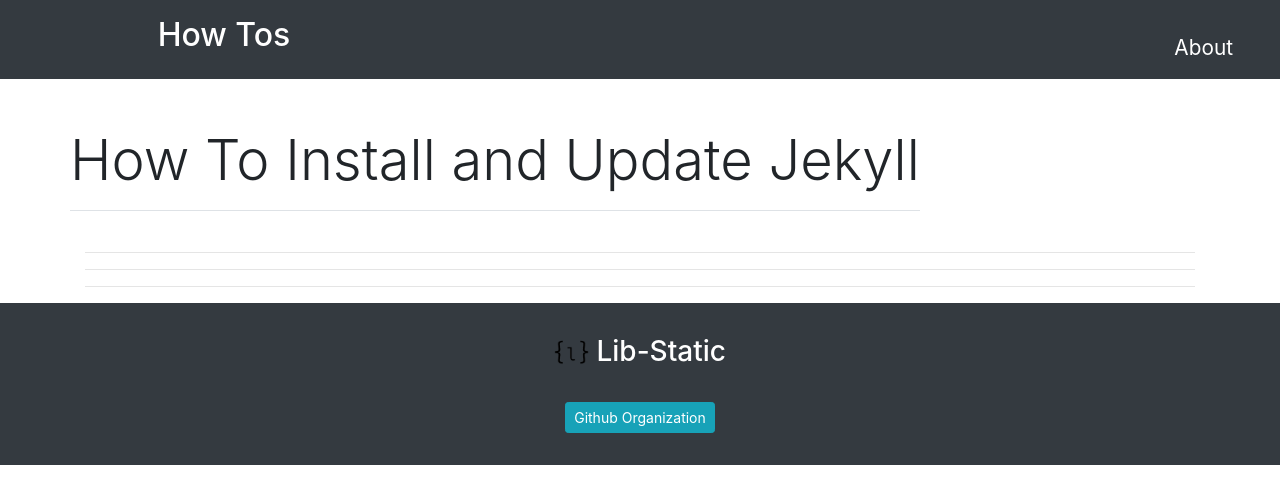
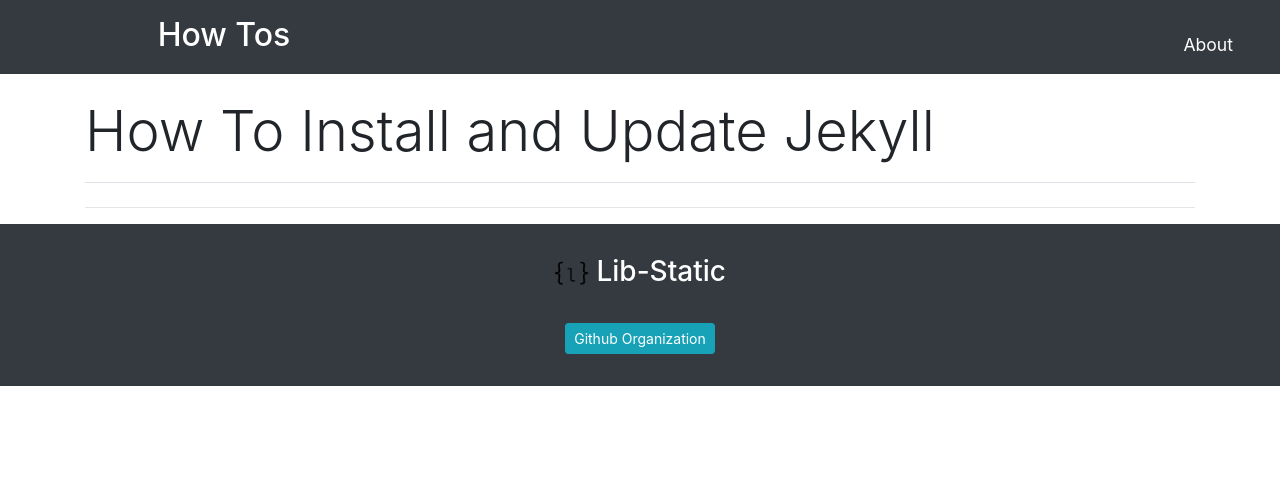
Before and after one commit to lib-static/howto, a Jekyll site: the page built from howtos/installandupdatejekyll.md, in a window 1280 px wide. Shown: the top 504 px of the page. Built offline with Jekyll 4.4.1, drawn with Linux system fonts in a browser that asks for light colours.

Commit message:
clean howto layout

```diff
--- a/_layouts/howto.html
+++ b/_layouts/howto.html
@@ -2,22 +2,9 @@
 layout: default
 ---
 <div class="container" >
-<div class="row">
-    <h1 class="display-4 my-4 border-bottom pb-3">{{page.title}}</h1>
+    <h1 class="display-4 my-4 border-bottom pb-3">{{ page.title }}</h1>
+    <div class="howto-content">
+        {{content}}
+    </div>
+    <hr >
 </div>
-<div class="col-md-10">
-    {{content}}
-</div>
-<hr />
-<hr />
-<hr />
-</div>
-
-<style>
-    body{
-        font-size: 1.3em;
-    }
-h2,h3,h4{
-    margin: 30px 0;
-    font-weight: bold;
-}</style>
--- a/_sass/_custom.scss
+++ b/_sass/_custom.scss
@@ -15,3 +15,7 @@ body{
     display: block;
     z-index: 1030;
 }
+/* howto styles */
+.howto-content {
+    font-size: 1.3em;
+}
```
